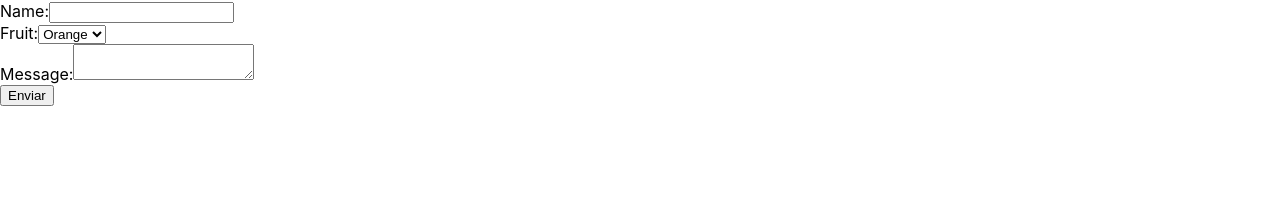
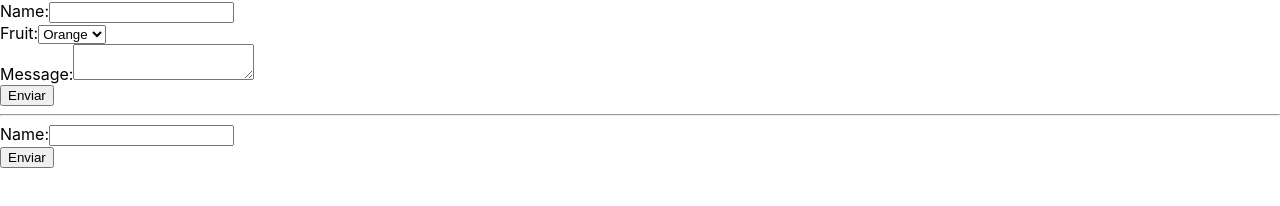
Before and after one commit to EricaReis/curso-react, a React (Create React App) app: page / in a window 1280 px wide. Shown: the part 206-412 px from the top of the page. Built offline with nearby package versions, Linux system fonts and the light colour scheme.

Commit message:
form nao controlado

```diff
--- a/src/App.js
+++ b/src/App.js
@@ -3,6 +3,7 @@ import './App.css';
 
 import Course from './components/Course';
 import MyForm from './MyForm';
+import MyForm2 from './MyForm2';
 
 class App extends Component {
 
@@ -45,6 +46,8 @@ class App extends Component {
           }
         </ul>
         <MyForm />
+        <hr />
+        <MyForm2 />
       </div>
     );
   }
--- /dev/null
+++ b/src/MyForm2.js
@@ -0,0 +1,34 @@
+import React, { Component } from 'react';
+
+class MyForm2 extends Component{
+    constructor(props){
+        super(props);
+
+        this.inputName = React.createRef();
+        this.handleSubmit = this.handleSubmit.bind(this);
+    }
+
+    handleSubmit(event){
+        console.log(this.inputName.current.value);
+        event.preventDefault();
+    }
+
+    render(){
+        const { state } = this;
+        return(
+            <form onSubmit={this.handleSubmit}>
+                <div>
+                <label>
+                    Name:
+                    <input type="text" name="name" ref={this.inputName}/>
+                </label>
+                </div>
+                <input type="submit" value="Enviar"/>
+            </form>
+        )
+    }
+}
+
+
+
+export default MyForm2;
```
